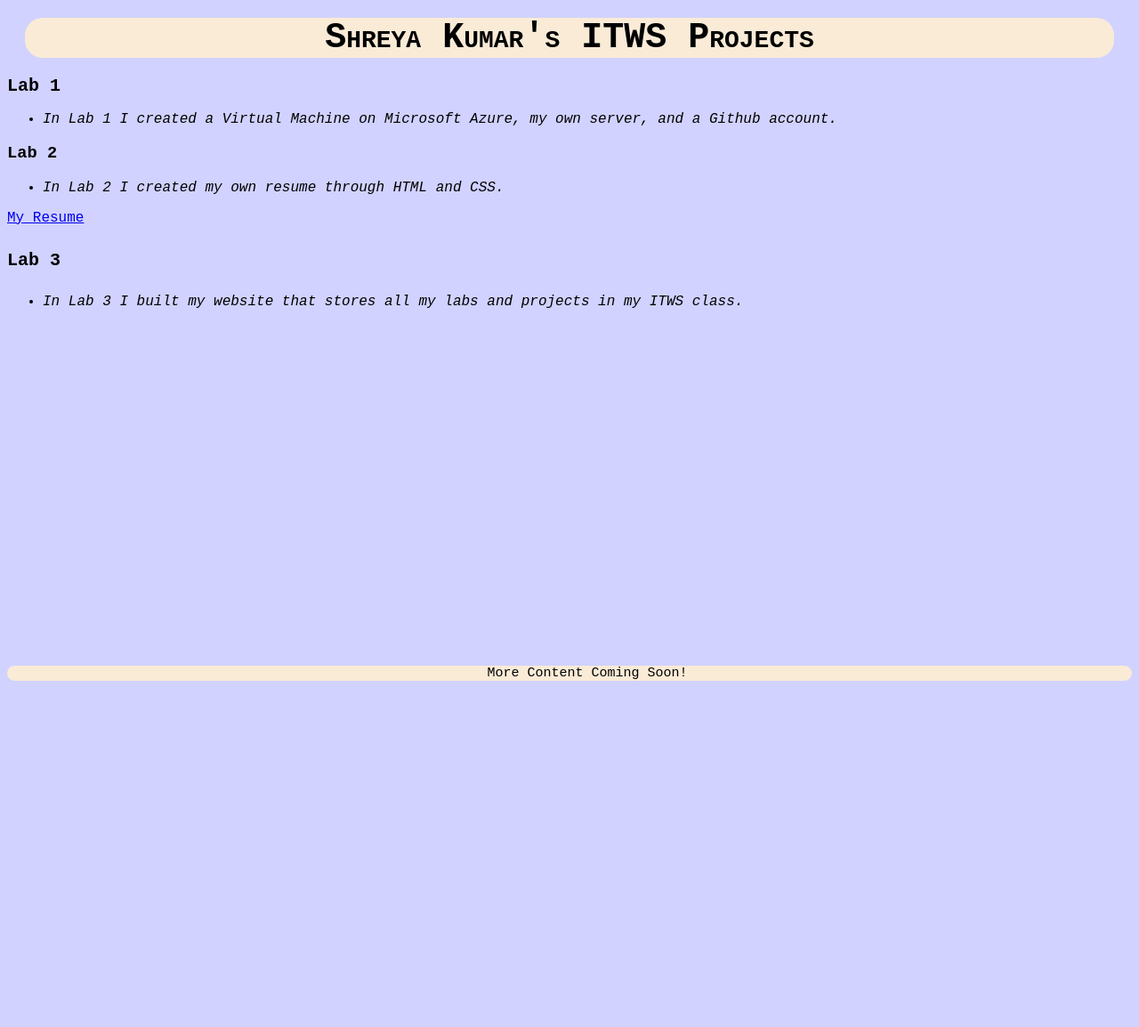
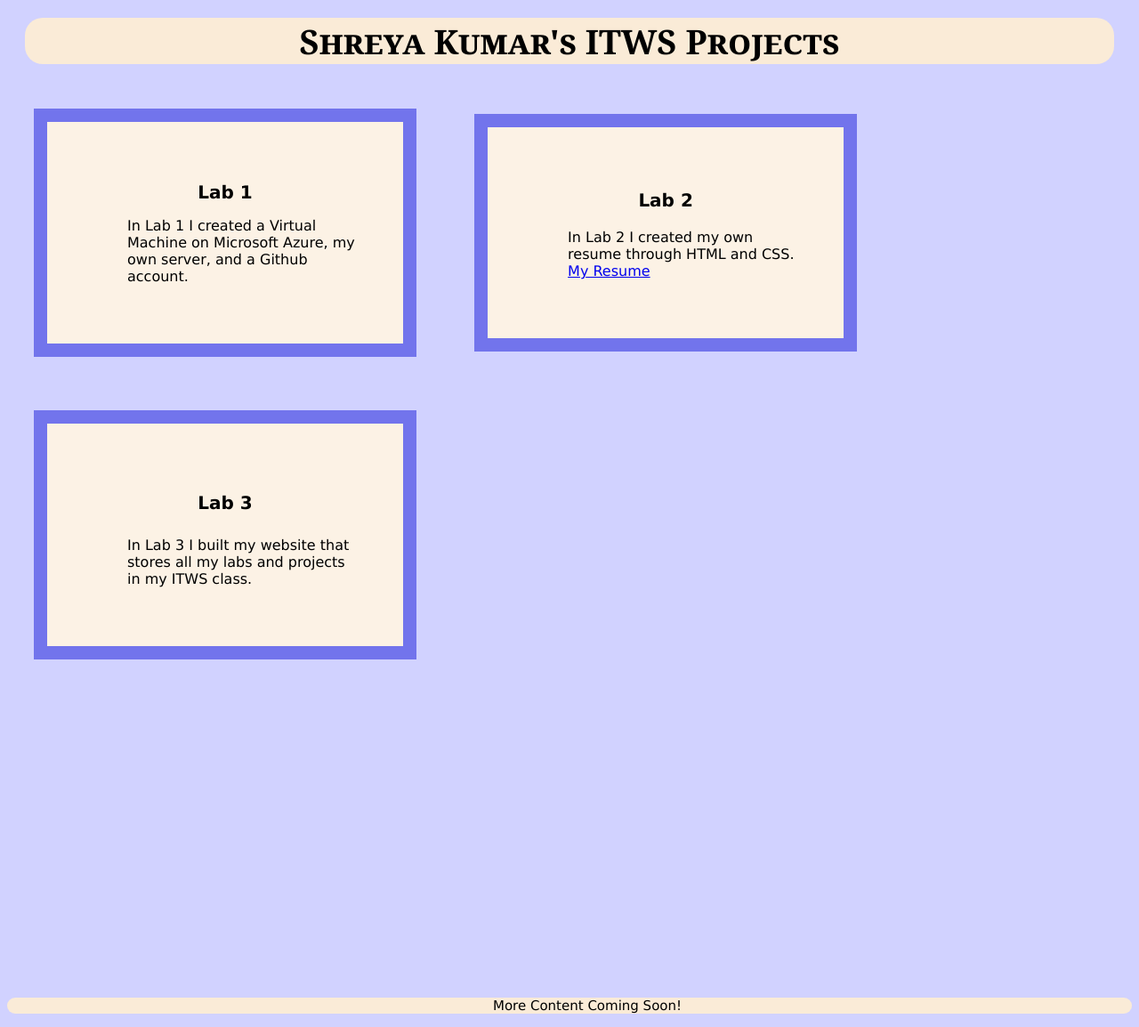
Before and after one commit to RPI-ITWS/itws1100-kumars14, a PHP site: page /lab3/projects.html in a window 1280 px wide. Shown: the whole page at 89% size. Before the commit the page ends 765 px from the top, so only its background shows below. Run offline with PHP 8.4, Linux system fonts and the light colour scheme.

Commit message:
fixed my homepage and projects page
issue with lab 3 because of original submission. original submission erased contents of homepage and projects page

```diff
--- a/index.html
+++ b/index.html
@@ -11,9 +11,9 @@
     <!-- Here is where our webpage content goes -->
     <h1 class="heading">Shreya Kumar&quot;s ITWS Homepage</h1>
     <ul id="maininfo">
-        <li>Hi! My name is Shreya and I am a first year ITWS student at RPI.</li>
-        <li>&#128516</li>
-        <a href="lab3/projects.html"> Check out my Projects Here!</a>
+        <li>Hi! My name is Shreya and I am a first year ITWS student at RPI. &#128516</li>
+        <a class="imageofme" href="https://lh3.googleusercontent.com/iPivYKnsAVZaJjvTw87i1RQ8p72NELmQoT0qdE6Px53_Gnm0unISPeE7r4h7jg-vCiwnjuuRzraVV5iwRJdnRx52wsIyKny3gqNcIFleKANT3zFUzU9ye57WyX7fewYRF3Slroi2HTY=w2400?source=screenshot.guru"> <img src="https://lh3.googleusercontent.com/iPivYKnsAVZaJjvTw87i1RQ8p72NELmQoT0qdE6Px53_Gnm0unISPeE7r4h7jg-vCiwnjuuRzraVV5iwRJdnRx52wsIyKny3gqNcIFleKANT3zFUzU9ye57WyX7fewYRF3Slroi2HTY=w600-h315-p-k" /> </a>
+        <a href="lab3/projects.html"> <button class="button">Check out my Projects Here!</button></a>
         <footer>Projects and Labs Updated Weekly</footer>
     </ul>
 </body>
--- a/lab3/projects.html
+++ b/lab3/projects.html
@@ -9,19 +9,36 @@
 </head>
 <body>
     <h1 class="heading1"> Shreya Kumar's ITWS Projects</h1>
-    <h2 class="LAB1"> Lab 1</h2>
+    <style>
+        div {
+          background-color: rgb(252, 242, 229);
+          width: 300px;
+          border: 15px solid rgb(114,116,236);
+          padding: 50px;
+          margin: 30px;
+          display: inline-block;
+          vertical-align: middle;
+        }
+        </style>
+
+    <div><h2 class="LAB1">Lab 1</h2>
     <ul id="lab1">
-        <li>In Lab 1 I created a Virtual Machine on Microsoft Azure, my own server, and a Github account.</li>
+        In Lab 1 I created a Virtual Machine on Microsoft Azure, my own server, and a Github account.</div>
     </ul>
-    <h3 class="LAB2"> Lab 2</h3>
+
+    <div><h3 class="LAB2"> Lab 2</h3>
     <ul id="lab2">
-        <li>In Lab 2 I created my own resume through HTML and CSS.</li>
+        In Lab 2 I created my own resume through HTML and CSS.
+        <a href="../lab2/kumars14-ShreyaKumar-resume.html">My Resume</a></div>
     </ul>
-    <a href="../lab2/kumars14-ShreyaKumar-resume.html">My Resume</a>
-    <h4 class="LAB3"> Lab 3</h4>
+
+
+
+    <div><h4 class="LAB3"> Lab 3</h4>
     <ul id="lab3">
-        <li>In Lab 3 I built my website that stores all my labs and projects in my ITWS class.</li>
+        In Lab 3 I built my website that stores all my labs and projects in my ITWS class.</div>
     </ul>
+
     <ul id="footer">
         <footer>More Content Coming Soon!</footer>
     </ul>
--- a/lab3/projectsstyle.css
+++ b/lab3/projectsstyle.css
@@ -1,5 +1,5 @@
 body {
-    font-family: "Courier New", Courier, monospace;
+    font-family: Verdana, sans-serif;
     background-color: rgb(209, 210, 255);
 }
 
@@ -8,35 +8,46 @@ body {
     margin: 20px;
     margin-top: 20px;
     padding: 0;
+    font-family: Georgia, serif;
     font-variant: small-caps;
-    font-size: 40px;
+    font-size: 38px;
     background-color: antiquewhite;
     border-radius: 20px;
 }
 .LAB1 {
-    text-align: left;
+    text-align: center;
     font-size: 20px;
+
 }
 .LAB2 {
-    text-align: left
+    text-align: center;
     font-size: 20px;
 }
 .LAB3 {
-    text-align: left;
+    text-align: center;
     font-size: 20px;
 }
-#lab1 li{
-    font-style: italic;
+#lab1 {
+    font-style: normal;
+    vertical-align: center;
+
 }
-#lab2 li {
-    font-style: italic;
+#lab2  {
+    font-style:normal;
+    vertical-align: center;
+
 }
-#lab3 li {
-    font-style: italic;
+#lab3  {
+    font-style: normal;
+    vertical-align: center;
+
+}
+#lab2 a {
+    text-align: center;
 }
 #footer {
     font-size: 15px;
-    margin-top: 400px;
+    margin-top: 350px;
     text-align: center;
     border-radius: 20px;
     background-color:antiquewhite;
```
Also changed, not shown: lab3/index.html (deleted, +0 -20 lines), lab3/style.css (+26 -2 lines), lab3/README.txt.
